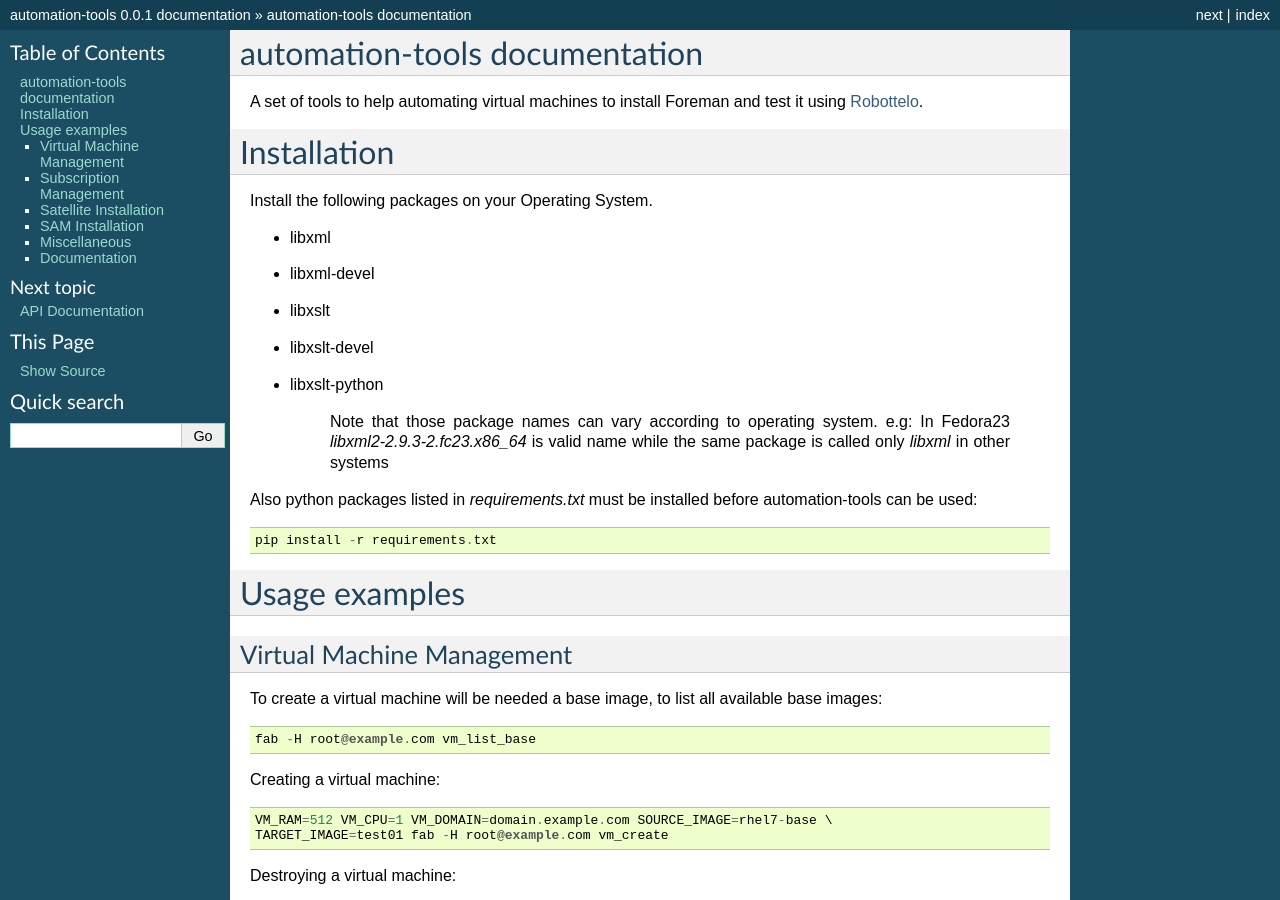
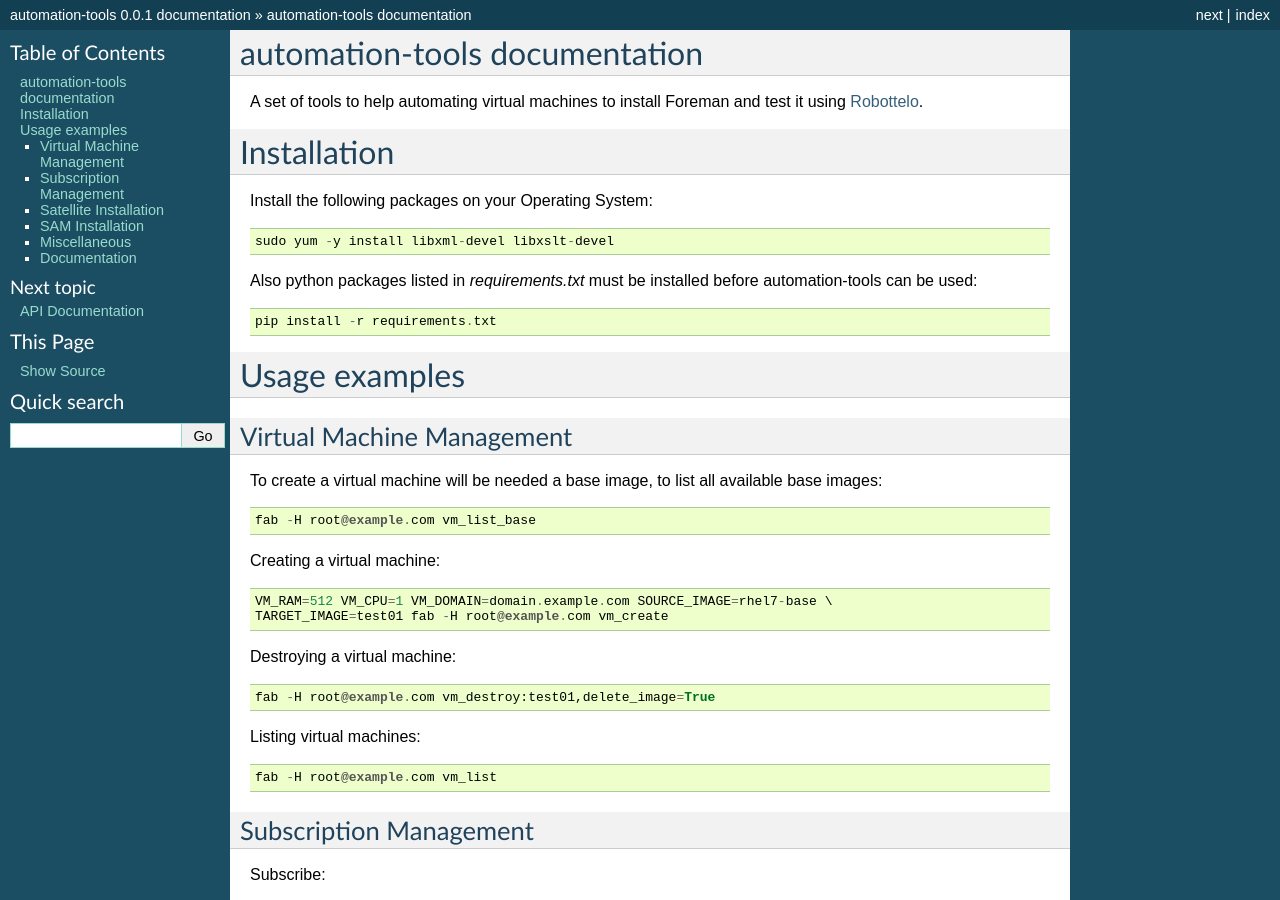
Before and after one commit to SatelliteQE/automation-tools, a Sphinx documentation site: the page built from docs/index.rst, in a window 1280 px wide and 900 px high. Built offline with Sphinx 7.4.7, drawn with Linux system fonts in a browser that asks for light colours.

Commit message:
Simplified package installation instructions

```diff
--- a/docs/index.rst
+++ b/docs/index.rst
@@ -12,16 +12,9 @@
 Installation
 ============
 
-Install the following packages on your Operating System.
+Install the following packages on your Operating System::
 
-- libxml
-- libxml-devel
-- libxslt
-- libxslt-devel
-- libxslt-python
-
-    Note that those package names can vary according to operating system.
-    e.g: In Fedora23 `libxml2-2.9.3-2.fc23.x86_64` is valid name while the same package is called only `libxml` in other systems
+    sudo yum -y install libxml-devel libxslt-devel
 
 
 Also python packages listed in `requirements.txt` must be installed before
```
